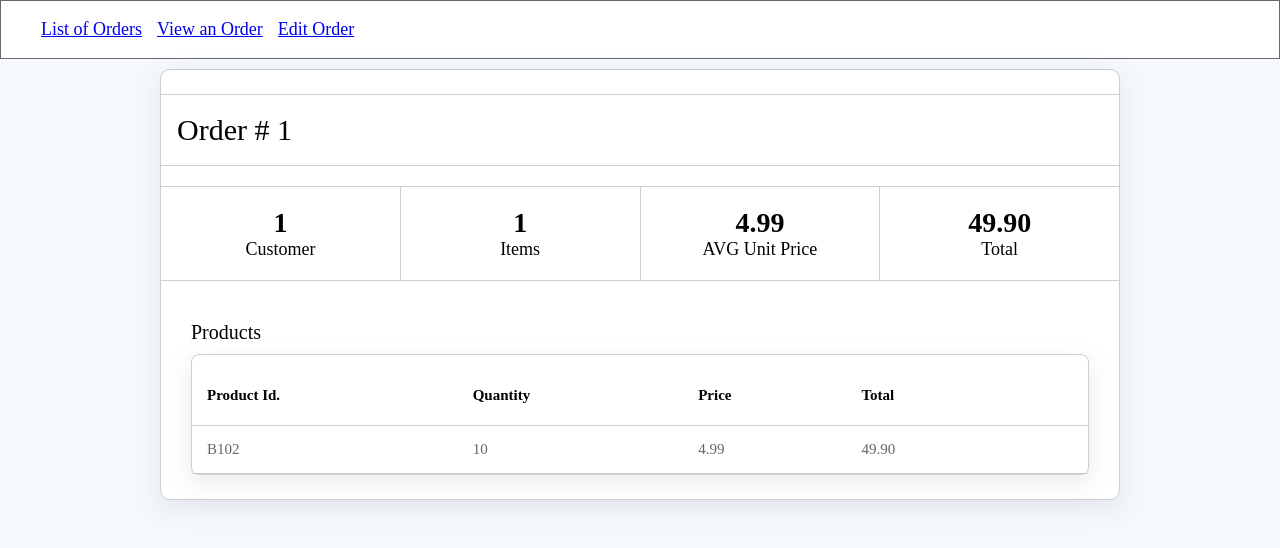
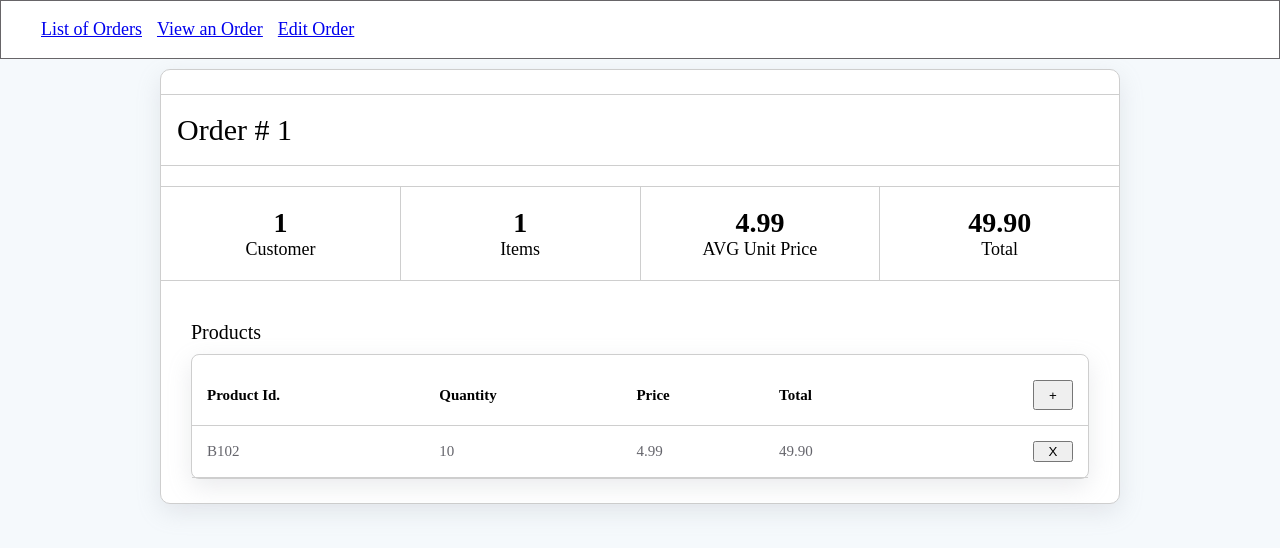
Before and after one commit to eniskraasniqi1/coding-test, a React (Create React App) app: page /orders/1 in a window 1280 px wide. Shown: the top 548 px of the page. Built offline with nearby package versions, Linux system fonts and the light colour scheme.

Commit message:
Implemented dynamic Add/Remove funcitonality for row in Table component

```diff
--- a/src/components/molecules/table/header/index.tsx
+++ b/src/components/molecules/table/header/index.tsx
@@ -4,15 +4,20 @@ import styles from "./table-header.module.scss";
 
 export interface TableHeaderProps {
   list?: string[];
+  addRow?: (item: any) => void;
 }
 
-const TableHeader = ({ list }: TableHeaderProps) => (
+const TableHeader = ({ list, addRow }: TableHeaderProps) => (
   <thead className={styles.header}>
     <tr>
       {list?.map((name: string, index: number) => (
         <th key={`name-#${index}`}>{name}</th>
       ))}
-      <th></th>
+      {addRow && (
+        <th className={styles.btnContainer}>
+          <button onClick={addRow}>+</button>
+        </th>
+      )}
     </tr>
   </thead>
 );
--- a/src/components/molecules/table/header/table-header.module.scss
+++ b/src/components/molecules/table/header/table-header.module.scss
@@ -7,4 +7,15 @@
     color: var(--default-font-color);
     padding: 1.5rem;
   }
+
+  .btnContainer {
+    display: flex;
+    justify-content: flex-end;
+
+    > button {
+      width: 40px;
+      width: 40px;
+      cursor: pointer;
+    }
+  }
 }
--- a/src/components/organisms/order-details/index.tsx
+++ b/src/components/organisms/order-details/index.tsx
@@ -1,7 +1,8 @@
-import React from "react";
+import React, { useState } from "react";
+import Modal from "src/components/molecules/modal";
 import Table from "src/components/organisms/table";
 import { calculatePercentage } from "src/helpers";
-import { Order } from "src/types";
+import { Order, OrderItem } from "src/types";
 import styles from "./order-details.module.scss";
 
 interface OrderDetailsProps {
@@ -9,7 +10,19 @@ interface OrderDetailsProps {
 }
 
 const OrderDetails = ({ order }: OrderDetailsProps) => {
+  const [show, setModal] = useState<boolean>(false);
   const { total, id, items } = order || {};
+  const [products, setProducts] = useState<OrderItem[] | undefined>(
+    items || []
+  );
+
+  const handleDelete = (id: string, e: React.SyntheticEvent): void => {
+    const filteredOrders: OrderItem[] | undefined = products?.filter(
+      (item: OrderItem) => item["product-id"] !== id
+    );
+
+    setProducts(filteredOrders);
+  };
 
   return (
     <div className={styles.detailsComponent}>
@@ -36,8 +49,13 @@ const OrderDetails = ({ order }: OrderDetailsProps) => {
         <p>Products</p>
         <Table
           headerList={["Product Id.", "Quantity", "Price", "Total"]}
-          items={items}
+          items={products}
+          addRow={() => setModal(true)}
+          onDelete={handleDelete}
         />
+        <Modal show={show} close={() => setModal(false)}>
+          Modal content here
+        </Modal>
       </div>
     </div>
   );
--- a/src/components/organisms/table/index.tsx
+++ b/src/components/organisms/table/index.tsx
@@ -6,15 +6,22 @@ import styles from "./table.module.scss";
 
 interface TableProps {
   headerList: string[];
-  items?: any[] | undefined;
+  items: any[] | undefined;
+  addRow?: (item: any) => void;
   onClick?: (path: string, e: React.SyntheticEvent) => void;
   onDelete?: (id: string, e: React.SyntheticEvent) => void;
 }
 
-const Table = ({ headerList, items, onClick, onDelete }: TableProps) => (
+const Table = ({
+  headerList,
+  items,
+  addRow,
+  onClick,
+  onDelete,
+}: TableProps) => (
   <div className={styles.tableWrapper}>
     <table className={styles.table}>
-      <TableHeader list={headerList} />
+      <TableHeader addRow={addRow} list={headerList} />
       <TableBody items={items} onClick={onClick} onDelete={onDelete} />
     </table>
   </div>
```
